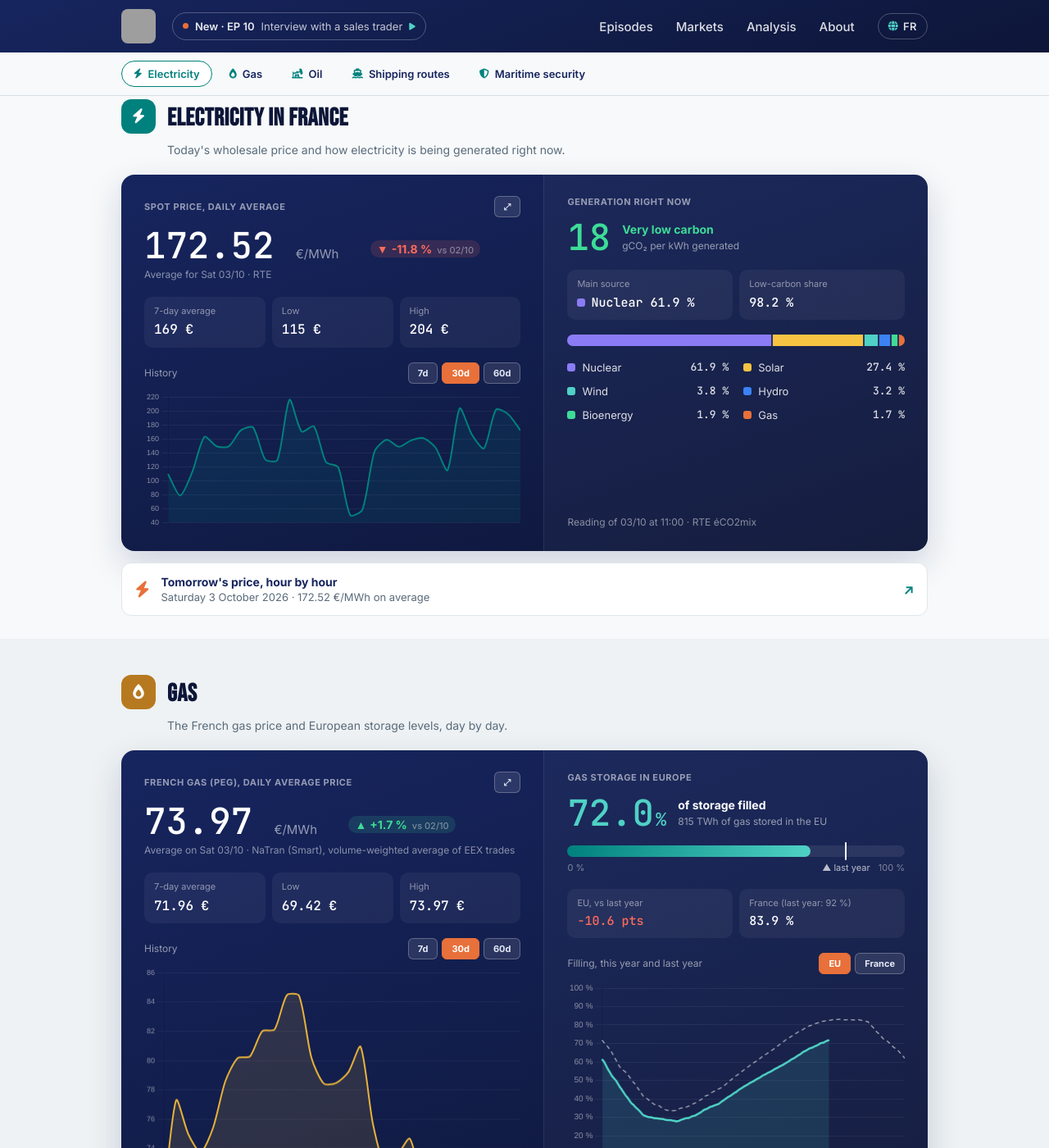
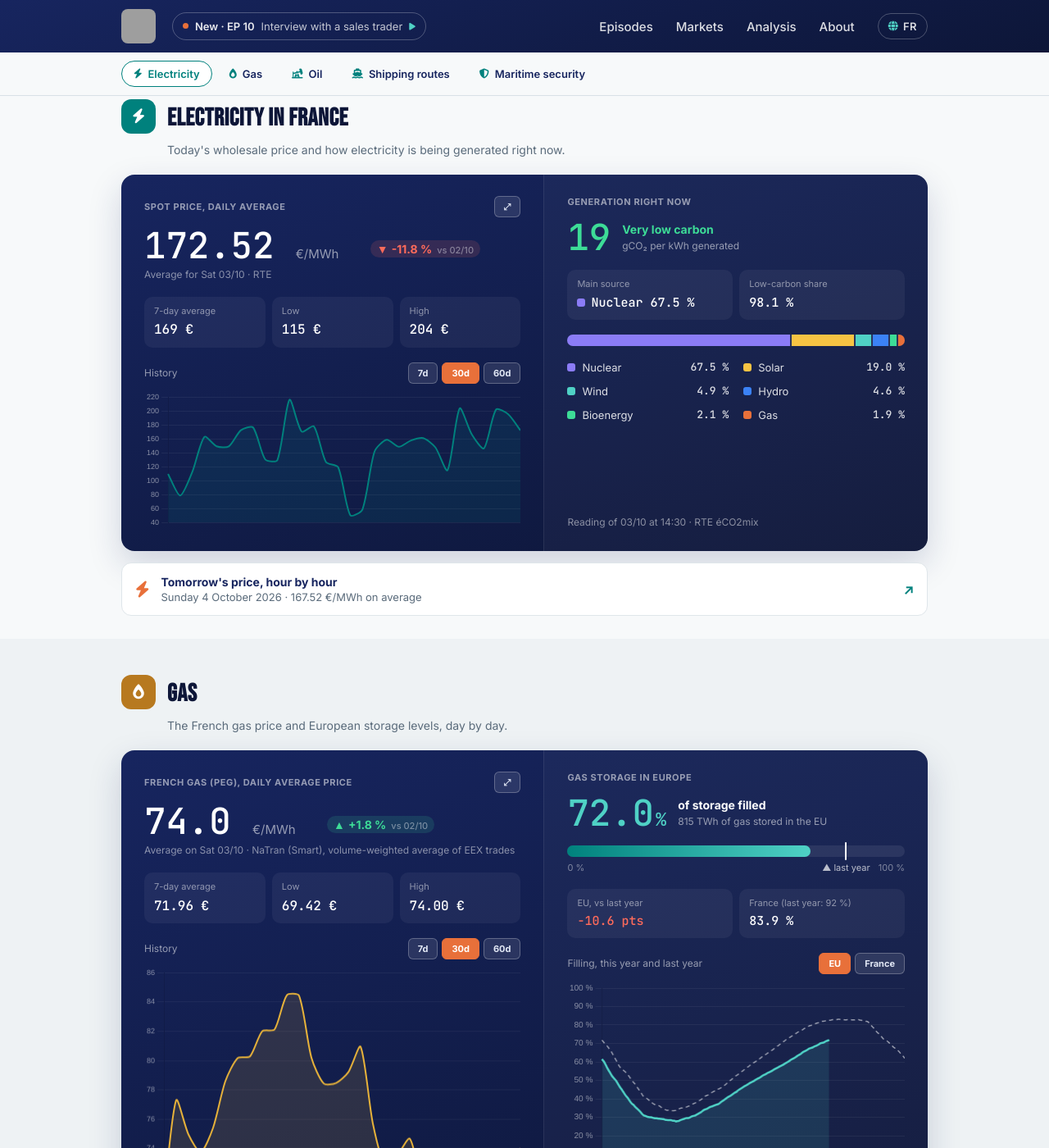
Before and after one commit to InsideEnergyMarkets/Inside-Energy-Markets, a Jekyll site: the page built from en/markets/index.html, in a window 1280 px wide and 1400 px high, scrolled down 383 px. Shown: the whole window at 82% size. Built offline with Jekyll 4.4.1, drawn with Linux system fonts in a browser that asks for light colours; some of the changed text lies outside the part shown; grey boxes are pictures that could not be loaded.

Commit message:
Mise à jour automatique des données marché

```diff
--- a/_data/fuel.json
+++ b/_data/fuel.json
@@ -1 +1 @@
-{"date":"2026-10-03","gazole":2.369,"e10":2.157,"stations":7353,"change_7d":{},"history":{"2026-09-30":{"gazole":2.38,"e10":2.163},"2026-10-01":{"gazole":2.374,"e10":2.16},"2026-10-02":{"gazole":2.373,"e10":2.16},"2026-10-03":{"gazole":2.369,"e10":2.157}}}
+{"date":"2026-10-03","gazole":2.37,"e10":2.159,"stations":7334,"change_7d":{},"history":{"2026-09-30":{"gazole":2.38,"e10":2.163},"2026-10-01":{"gazole":2.374,"e10":2.16},"2026-10-02":{"gazole":2.373,"e10":2.16},"2026-10-03":{"gazole":2.37,"e10":2.159}}}
--- a/_data/market.json
+++ b/_data/market.json
@@ -1,5 +1,5 @@
 {
-  "updated_at": "2026-10-03T11:25:16.491553Z",
+  "updated_at": "2026-10-03T14:53:23.438982Z",
   "brent": {
     "price_usd": 102.61,
     "date": "2026-10-02",
@@ -33,7 +33,7 @@
     "change_pct": 2.3
   },
   "peg": {
-    "price_eur_mwh": 73.97,
+    "price_eur_mwh": 74.0,
     "date": "2026-10-03",
     "unit": "EUR/MWh",
     "source": "NaTran",
@@ -41,21 +41,21 @@
     "date_label_en": "Average on Sat 03/10",
     "prev_value": 72.71,
     "prev_date": "2026-10-02",
-    "change_pct": 1.7
+    "change_pct": 1.8
   },
   "mix_france": {
-    "date_heure": "2026-10-03T11:00:00+00:00",
+    "date_heure": "2026-10-03T14:30:00+00:00",
     "shares": {
-      "nucleaire": 61.9,
-      "solaire": 27.4,
-      "eolien": 3.8,
-      "hydraulique": 3.2,
-      "bioenergies": 1.9,
-      "gaz": 1.7
+      "nucleaire": 67.5,
+      "solaire": 19.0,
+      "eolien": 4.9,
+      "hydraulique": 4.6,
+      "bioenergies": 2.1,
+      "gaz": 1.9
     },
     "top_source": "nucleaire",
-    "top_share": 61.9,
-    "co2_intensity": 18
+    "top_share": 67.5,
+    "co2_intensity": 19
   },
   "spot_price_france": {
     "price_eur_mwh": 172.52,
--- a/_data/market_history.json
+++ b/_data/market_history.json
@@ -643,14 +643,14 @@
     "spot_eur_mwh": 172.52,
     "spot_source": "RTE",
     "mix_shares": {
-      "nucleaire": 61.9,
-      "solaire": 27.4,
-      "eolien": 3.8,
-      "hydraulique": 3.2,
-      "bioenergies": 1.9,
-      "gaz": 1.7
+      "nucleaire": 67.5,
+      "solaire": 19.0,
+      "eolien": 4.9,
+      "hydraulique": 4.6,
+      "bioenergies": 2.1,
+      "gaz": 1.9
     },
-    "peg_eur_mwh": 73.97,
+    "peg_eur_mwh": 74.0,
     "peg_source": "NaTran"
   }
 ]
--- a/_data/weekly_summary.json
+++ b/_data/weekly_summary.json
@@ -13,8 +13,8 @@
     "days_count": 8
   },
   "mix": {
-    "nuclear_avg_share": 67.3,
-    "renewables_avg_share": 25.7,
+    "nuclear_avg_share": 68.0,
+    "renewables_avg_share": 25.0,
     "days_count": 8
   }
 }
```
Also changed, not shown: _data/day_ahead.json (+1 -1 lines).
